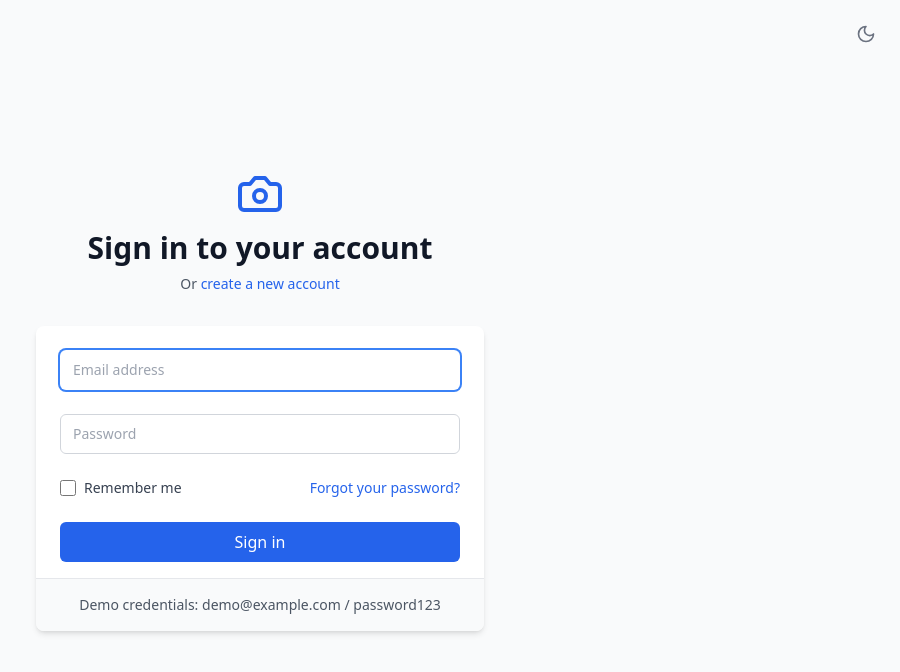
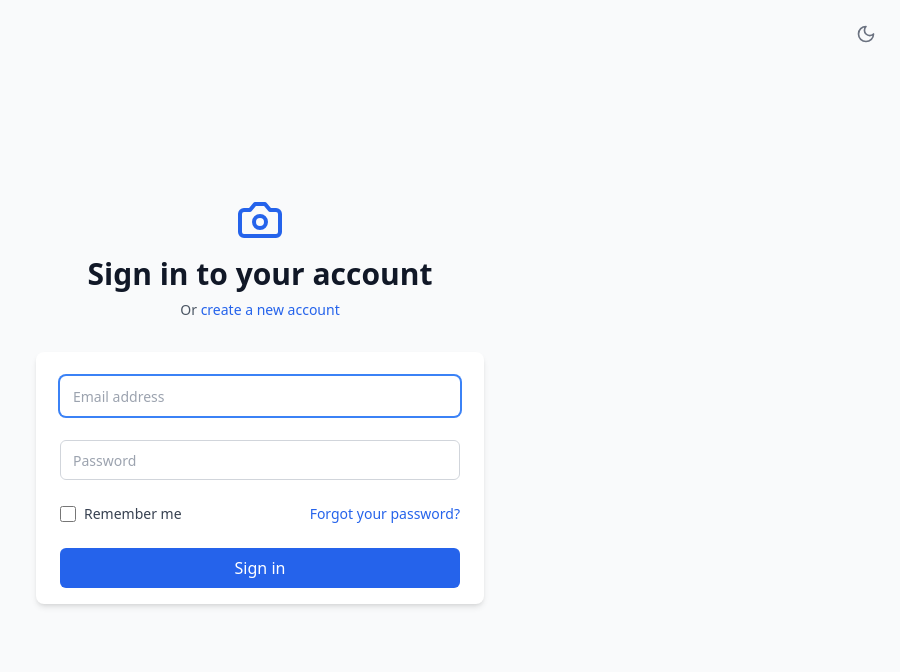
Before and after one commit to Danielsahkwadwo/blog-application-frontend, a React (Vite) app: page /login in a window 1280 px wide. Shown: the top 672 px of the page, without its empty margins (380-1280 px from the left). Built offline with nearby package versions, Linux system fonts and the light colour scheme.

Commit message:
Remove demo credentials section from login page

```diff
--- a/src/pages/LoginPage.tsx
+++ b/src/pages/LoginPage.tsx
@@ -1,6 +1,6 @@
 import React, { useState } from "react";
 import { Link, useNavigate } from "react-router-dom";
-import { Card, CardContent, CardFooter } from "../components/ui/Card";
+import { Card, CardContent } from "../components/ui/Card";
 import { Input } from "../components/ui/Input";
 import { Button } from "../components/ui/Button";
 import { useAuth } from "../context/AuthContext";
@@ -136,14 +136,6 @@ export const LoginPage: React.FC = () => {
                             </Button>
                         </form>
                     </CardContent>
-                    <CardFooter className="bg-gray-50 dark:bg-gray-800 border-t border-gray-200 dark:border-gray-700">
-                        <div className="text-center w-full">
-                            <p className="text-sm text-gray-600 dark:text-gray-400">
-                                Demo credentials: <span className="font-medium">demo@example.com</span> /{" "}
-                                <span className="font-medium">password123</span>
-                            </p>
-                        </div>
-                    </CardFooter>
                 </Card>
             </div>
         </div>
```
